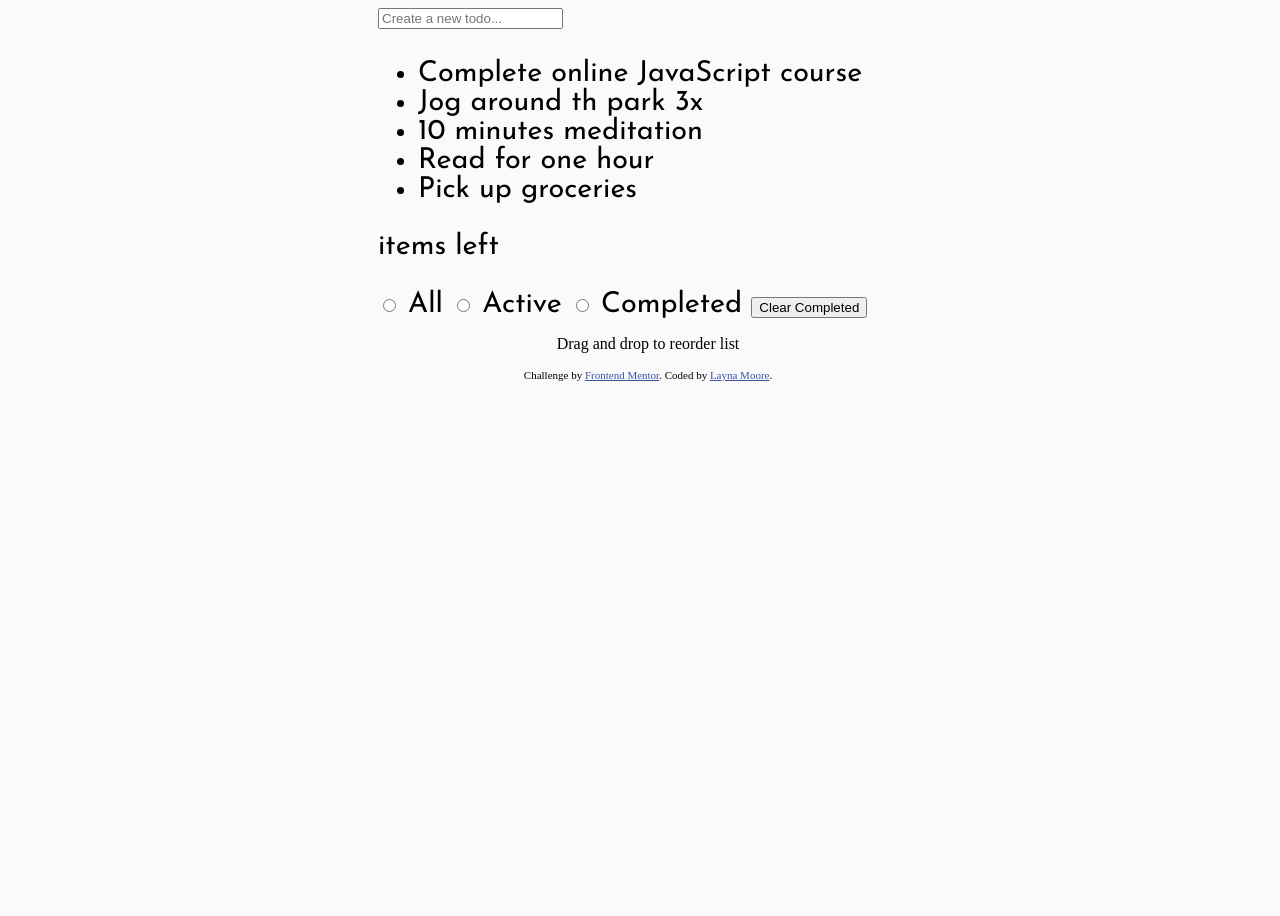
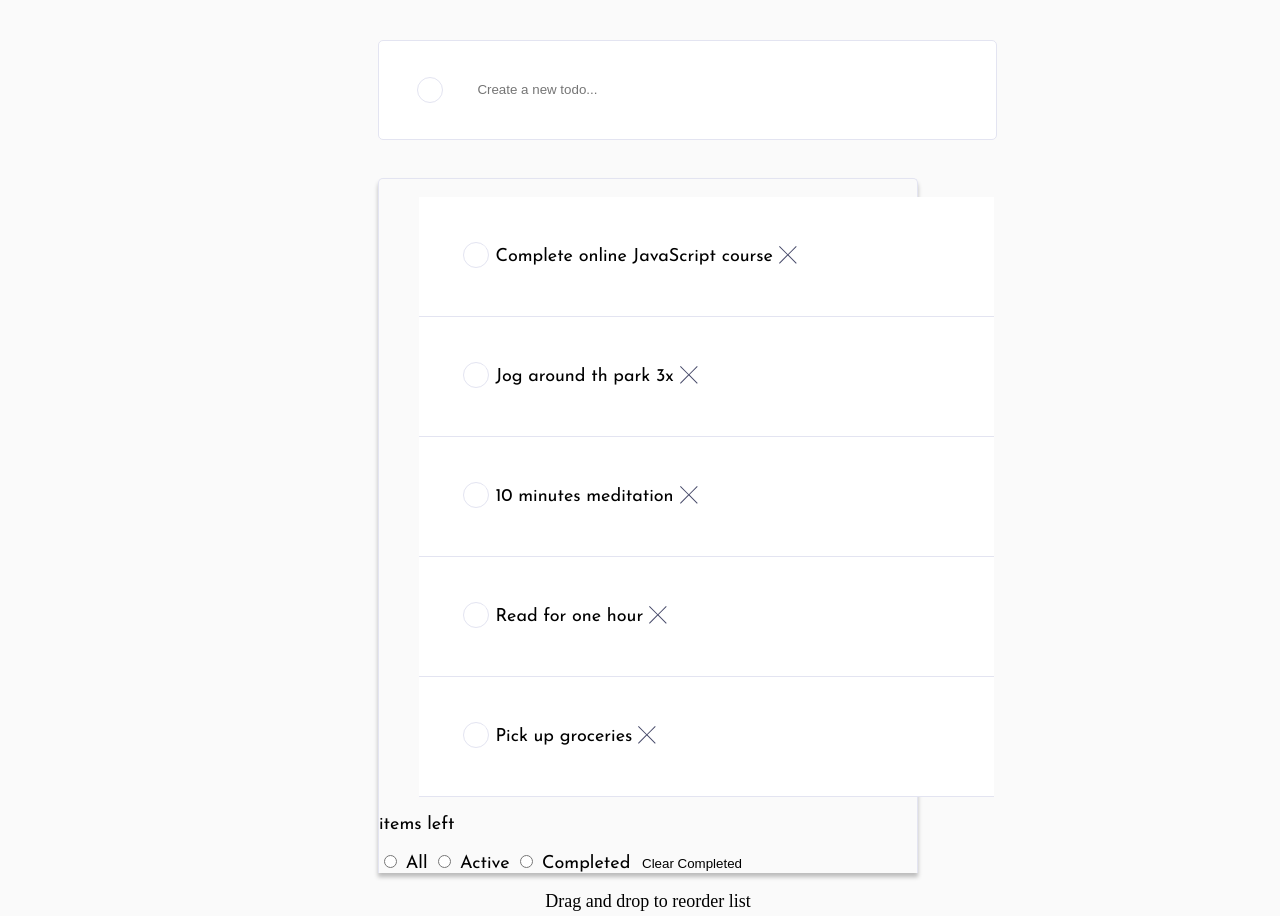
Before and after one commit to Winx1718/todo-app, a plain HTML site: page index.html in a window 1280 px wide. Shown: the part 269-1185 px from the top of the page. Before the commit the page ends 816 px from the top, so only its background shows below. Drawn offline with Linux system fonts and the light colour scheme.

Commit message:
added buttons and images and css

```diff
--- a/index.html
+++ b/index.html
@@ -34,7 +34,8 @@
               />
             </button>
           </div>
-          <form>
+          <div class="new">
+            <div class="todo_circle"></div>
             <label for="new_todo"></label>
             <input
               type="text"
@@ -42,13 +43,44 @@
               id="new_todo"
               placeholder="Create a new todo..."
             />
-          </form>
+          </div>
+          <div class="todo_list">
             <ul>
-            <li>Complete online JavaScript course</li>
-            <li>Jog around th park 3x</li>
-            <li>10 minutes meditation</li>
-            <li>Read for one hour</li>
-            <li>Pick up groceries</li>
+              <li>
+                <button>
+                  <img src="/images/icon-check.svg" class="todo_circle" />
+                </button>
+                <p>Complete online JavaScript course</p>
+                <button><img src="/images/icon-cross.svg" /></button>
+              </li>
+              <li>
+                <button>
+                  <img src="/images/icon-check.svg" class="todo_circle" />
+                </button>
+                <p>Jog around th park 3x</p>
+                <button><img src="/images/icon-cross.svg" /></button>
+              </li>
+              <li>
+                <button>
+                  <img src="/images/icon-check.svg" class="todo_circle" />
+                </button>
+                <p>10 minutes meditation</p>
+                <button><img src="/images/icon-cross.svg" /></button>
+              </li>
+              <li>
+                <button>
+                  <img src="/images/icon-check.svg" class="todo_circle" />
+                </button>
+                <p>Read for one hour</p>
+                <button><img src="/images/icon-cross.svg" /></button>
+              </li>
+              <li>
+                <button>
+                  <img src="/images/icon-check.svg" class="todo_circle" />
+                </button>
+                <p>Pick up groceries</p>
+                <button><img src="/images/icon-cross.svg" /></button>
+              </li>
             </ul>
             <form>
               <p>items left</p>
@@ -79,6 +111,7 @@
               <button class="btn">Clear Completed</button>
             </form>
           </div>
+        </div>
         <p>Drag and drop to reorder list</p>
       </div>
       <footer>
--- a/src/style.css
+++ b/src/style.css
@@ -5,6 +5,22 @@ body {
   background-color: #fafafa;
   background-repeat: no-repeat;
   background-size: contain;
+}
+ol,
+ul {
+  list-style: none;
+}
+button {
+  background: transparent;
+  border: none;
+}
+li {
+  width: 100%;
+  display: flex;
+  align-items: center;
+  background-color: white;
+  border-bottom: 1px solid #e3e4f1;
+  padding: 2rem 2.4rem;
 }
 footer {
   font-size: 11px;
@@ -18,11 +34,11 @@ footer a {
   flex-direction: column;
   align-items: center;
   position: relative;
+  font-size: 18px;
 }
 .todo {
   width: 100%;
   max-width: 540px;
-  font-size: 1.8rem;
   font-family: "Josefin Sans", sans-serif;
 }
 .header {
@@ -34,11 +50,40 @@ footer a {
 }
 .header h1 {
   font-weight: bold;
-  font-size: 4rem;
   line-height: 4rem;
   letter-spacing: 15px;
 }
-.header button {
+
+.new {
+  width: 100%;
+  background: white;
+  padding: 2rem 2.4rem;
+  border-radius: 5px;
+  border: 1px solid #e3e4f1;
+  display: flex;
+  align-items: center;
+  margin-top: 4.8rem;
+  margin-bottom: 2.4rem;
+}
+.new input {
+  border: none;
+  line-height: 2rem;
+  flex: 1 0;
+  margin-left: 2rem;
   background: transparent;
-  border: none;
 }
+.todo_circle {
+  width: 24px;
+  height: 24px;
+  border: 1px solid #e3e4f1;
+  border-radius: 50%;
+  background: transparent;
+}
+.todo_list {
+  border-top: 1px solid #e3e4f1;
+  border-left: 1px solid #e3e4f1;
+  border-right: 1px solid #e3e4f1;
+  border-top-left-radius: 5px;
+  border-top-right-radius: 5px;
+  box-shadow: 0 4px 4px rgb(0 0 0 / 25%);
+}
```
Lines whose indentation alone changed are shown as unchanged.
